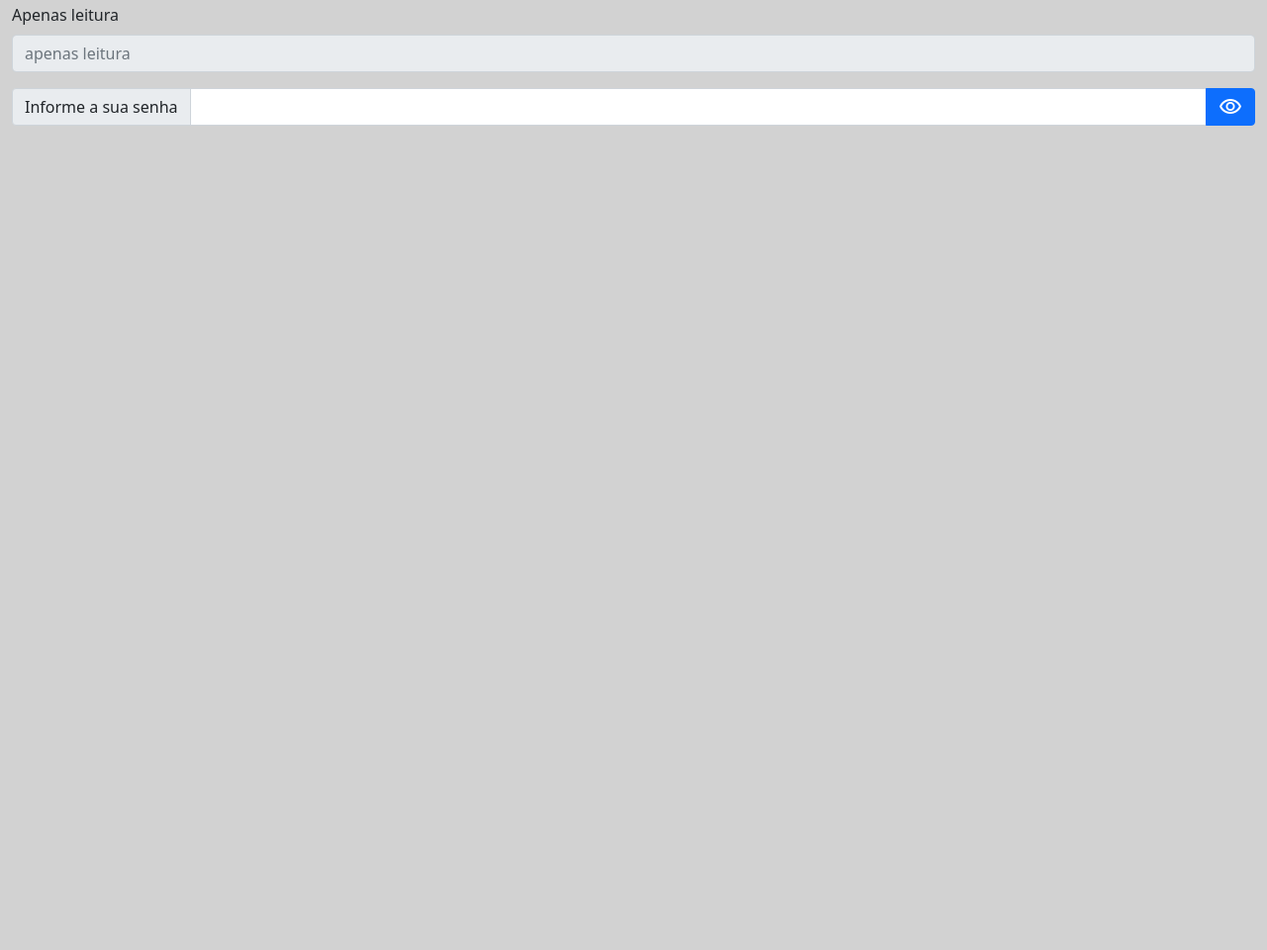
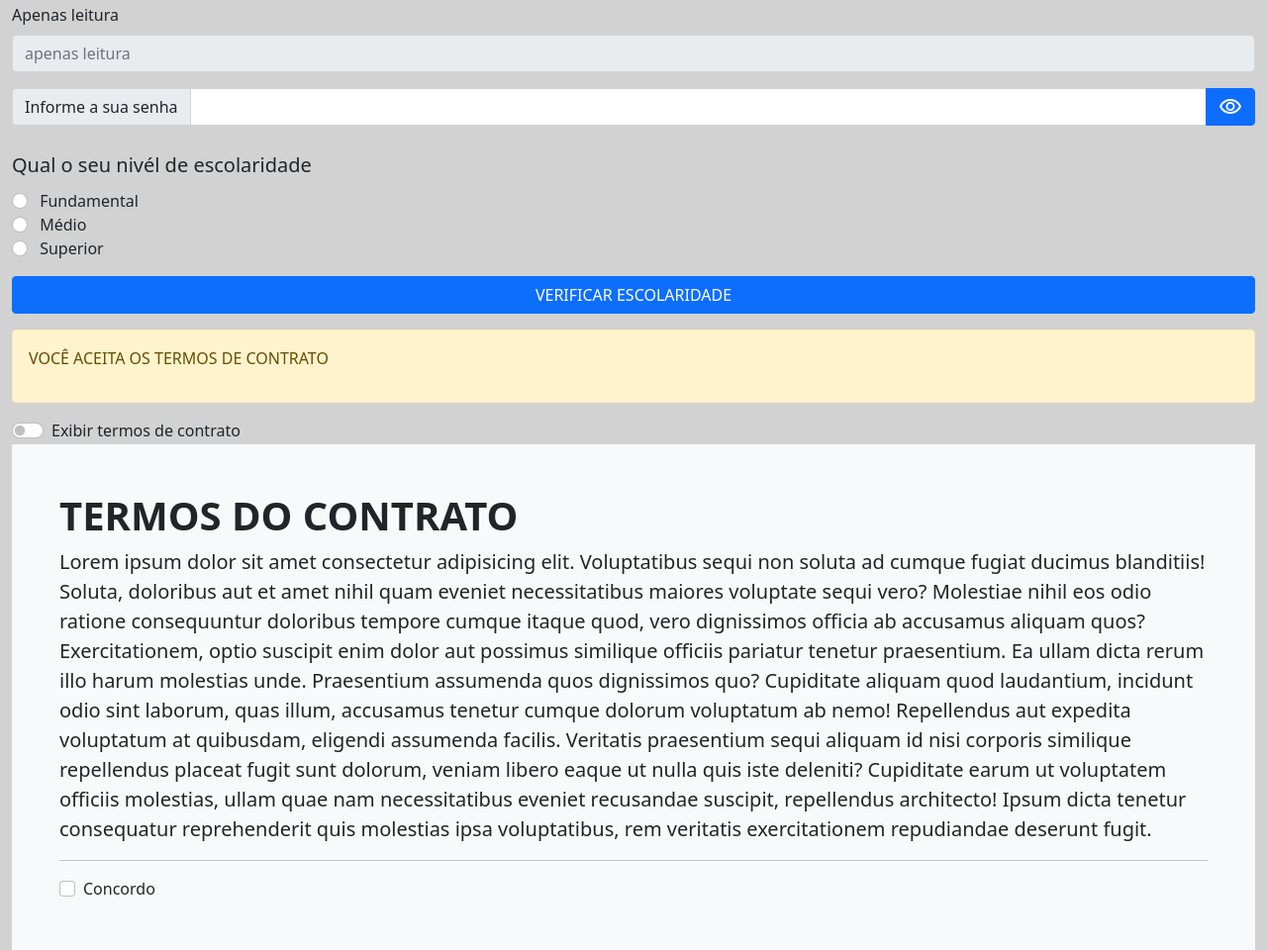
Before and after one commit to FranklinLopes83/Formulario_java-script, a plain HTML site: page index.html in a window 1280 px wide. Shown: the part 225-1185 px from the top of the page at 99% size. Before the commit the page ends 800 px from the top, so only its background shows below. Drawn offline with nearby package versions, Linux system fonts and the light colour scheme.

Commit message:
Finalizado formulário

```diff
--- /dev/null
+++ b/css/estilo.css
@@ -0,0 +1 @@
+.altura{height: 300px; overflow-y:auto ;}
--- a/index.html
+++ b/index.html
@@ -5,6 +5,7 @@
     <meta name="viewport" content="width=device-width, initial-scale=1.0">
     <link href="https://cdn.jsdelivr.net/npm/bootstrap@5.1.3/dist/css/bootstrap.min.css" rel="stylesheet" integrity="sha384-1BmE4kWBq78iYhFldvKuhfTAU6auU8tT94WrHftjDbrCEXSU1oBoqyl2QvZ6jIW3" crossorigin="anonymous">
     <link href="https://fonts.googleapis.com/css2?family=Material+Symbols+Outlined" rel="stylesheet" />
+    <link rel="stylesheet" href="css/estilo.css">
     <title>Formulário com Bootstrap e javascript</title>
 </head>
 <body class="container-fluid" style="background-color: #d2d2d2;">
@@ -40,7 +41,8 @@
         </section>
 
         <!-- Campo de senha -->
-        <section class="row mt-3">
+
+            <section class="row mt-3">
             <div class="input-group md-12">
                 <label for="senha" class="input-group-text col-form-label">Informe a sua senha</label>
                 <input type="password" class="form-control" id="senha">
@@ -50,6 +52,61 @@
             </div>
 
         </section>
+
+        <!-- Campo de Rádio -->
+
+            <section class="row mt-3">
+                <label class="col-form-label-lg">Qual o seu nivél de escolaridade</label>
+
+                <div>
+                    <input type="radio" id="fundamental" class="form-check-input" value="fundamental" name="escolaridade">
+                    <label for="fundamental" class="form-check-label  ps-2">Fundamental</label>
+                </div>
+                <div>
+                    <input type="radio" id="Médio" class="form-check-input" value="Médio" name="escolaridade">
+                    <label for="Médio" class="form-check-label  ps-2">Médio</label>
+                </div>
+                <div>
+                    <input type="radio" id="Superior" class="form-check-input" value="Superior" name="escolaridade">
+                    <label for="Superior" class="form-check-label ps-2">Superior</label>
+                </div>
+            </section>
+
+                <button class="btn btn-primary col-12 mt-3">VERIFICAR ESCOLARIDADE</button>
+
+                <!-- Campo CheckBox:swith -->
+                <section class="alert alert-warning mt-3" >
+                    <p>VOCÊ ACEITA OS TERMOS DE CONTRATO</P>
+                </section>
+
+                <SECtion class="form-check form-switch">
+                   <input type="checkbox" name="escolha" id="escolha" value="escolha" class="form-check-input">
+                   <label for="escolha" class="form-check-label" >Exibir termos de contrato</label>
+                </SECtion>
+
+                <!-- Info do Contrato -->
+                <section class="bg-light p-5 mi-3 " id="contrato">
+                    <div class="container0fluid">
+                        <h1 class="fw-bold mb-2">TERMOS DO CONTRATO</h1>
+                        <p class="fs-5 lead altura">Lorem ipsum dolor sit amet consectetur adipisicing elit. Voluptatibus sequi non soluta ad cumque fugiat ducimus blanditiis! Soluta, doloribus aut et amet nihil quam eveniet necessitatibus maiores voluptate sequi vero?
+                        Molestiae nihil eos odio ratione consequuntur doloribus tempore cumque itaque quod, vero dignissimos officia ab accusamus aliquam quos? Exercitationem, optio suscipit enim dolor aut possimus similique officiis pariatur tenetur praesentium.
+                        Ea ullam dicta rerum illo harum molestias unde. Praesentium assumenda quos dignissimos quo? Cupiditate aliquam quod laudantium, incidunt odio sint laborum, quas illum, accusamus tenetur cumque dolorum voluptatum ab nemo!
+                        Repellendus aut expedita voluptatum at quibusdam, eligendi assumenda facilis. Veritatis praesentium sequi aliquam id nisi corporis similique repellendus placeat fugit sunt dolorum, veniam libero eaque ut nulla quis iste deleniti?
+                        Cupiditate earum ut voluptatem officiis molestias, ullam quae nam necessitatibus eveniet recusandae suscipit, repellendus architecto! Ipsum dicta tenetur consequatur reprehenderit quis molestias ipsa voluptatibus, rem veritatis exercitationem repudiandae deserunt fugit.
+                        Eligendi, tenetur vel? Doloribus vero dolorem nisi. Quam sapiente minima cupiditate voluptatum quia odit dignissimos. Totam exercitationem sequi magni ipsam et repellat cupiditate eaque molestiae laudantium nulla. Ex, corrupti modi.
+                        Nobis tempora laboriosam quidem ad enim placeat reprehenderit facilis mollitia omnis, quas fugiat cupiditate praesentium expedita sapiente! Labore mollitia accusamus, aliquam magnam maiores illo autem ab molestias itaque, ipsa at?
+                        Totam nobis nostrum sint consequuntur asperiores debitis aliquid dolorem recusandae beatae magni? Alias natus expedita rem aut ea vel ex placeat obcaecati dicta quaerat illum ipsam qui, fuga consectetur. Sequi!
+                        Illo aliquid labore deserunt, aperiam provident molestias et repellat est exercitationem quidem ad, ipsum delectus ab distinctio ullam vitae eius similique iste alias veritatis omnis sed quae architecto. Eveniet, aspernatur.
+                        Sed sapiente esse sunt soluta facilis ab illo autem tempore et veniam. Quis sed, sit, est labore possimus laboriosam aliquid praesentium consequatur eum, alias velit esse facilis nihil repudiandae temporibus.</p>
+                            <hr>
+                            <SECtion class="form-check">
+                   <input type="checkbox" name="Concordo" id="Concordo" value="Concordo" class="form-check-input">
+                   <label for="Concordo" class="form-check-label" >Concordo</label>
+                </SECtion>
+
+
+                    </div>
+                    </section>
     </form>
 </body>
 </html>
```
